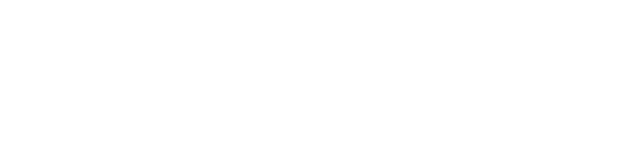
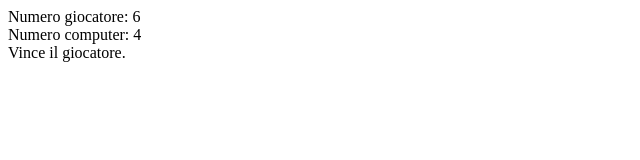
Before and after one commit to Marco-Guarnera/js-mail-dadi, a plain HTML site: page index.html in a window 1280 px wide. Shown: the whole page, without its empty margins (0-640 px from the left). Drawn offline with Linux system fonts and the light colour scheme.

Commit message:
Completed Exercise 01

```diff
--- a/index.html
+++ b/index.html
@@ -15,7 +15,12 @@
 
 <body>
     <!-- Main -->
-    <main></main>
+    <main>
+        <!-- Esercizio 01 - Gioco dei dadi -->
+        <div id="player-number"></div>
+        <div id="computer-number"></div>
+        <div id="result"></div>
+    </main>
 </body>
 
 </html>
--- a/js/script.js
+++ b/js/script.js
@@ -1,9 +1,52 @@
+// Esercizio 01 - Gioco dei dadi
+
 /*
-1.
+1. Recuperare gli elementi dal DOM
+2. Generare un numero random da 1 a 6 per il giocatore
+3. Generare un numero random da 1 a 6 per il computer
+4. Controllare quale tra i due numeri è quello maggiore
+5. Stampare i due numeri e il risultato
 */
 
 // Fase di preparazione
-// Fase di gestione eventi
-// Fase di raccolta dati
+
+// Recupero gli elementi dal DOM
+const playerNumberElement = document.getElementById("player-number");
+console.log(playerNumberElement);
+
+const computerNumberElement = document.getElementById("computer-number");
+console.log(computerNumberElement);
+
+const resultElement = document.getElementById("result");
+console.log(resultElement);
+
+// Genero un numero random da 1 a 6 per il giocatore
+const playerNumber = Math.floor(Math.random() * 6) + 1;
+console.log("playerNumber:", playerNumber, "type:", typeof playerNumber);
+
+// Genero un numero random da 1 a 6 per il computer
+const computerNumber = Math.floor(Math.random() * 6) + 1;
+console.log("computerNumber:", computerNumber, "type:", typeof computerNumber);
+
 // Fase di elaborazione
+
+// Variabile result
+let result = "";
+
+// Controllo quale tra i due numeri è quello maggiore
+if (playerNumber === computerNumber) {
+    result = "Nessun vincitore.";
+} else if (playerNumber > computerNumber) {
+    result = "Vince il giocatore.";
+} else {
+    result = "Vince il computer.";
+}
+
+console.log("result:", result, "type:", typeof result);
+
 // Fase di produzione
+
+// Stampo i due numeri e il risultato
+playerNumberElement.innerText = "Numero giocatore: " + playerNumber;
+computerNumberElement.innerText = "Numero computer: " + computerNumber;
+resultElement.innerText = result;
```
